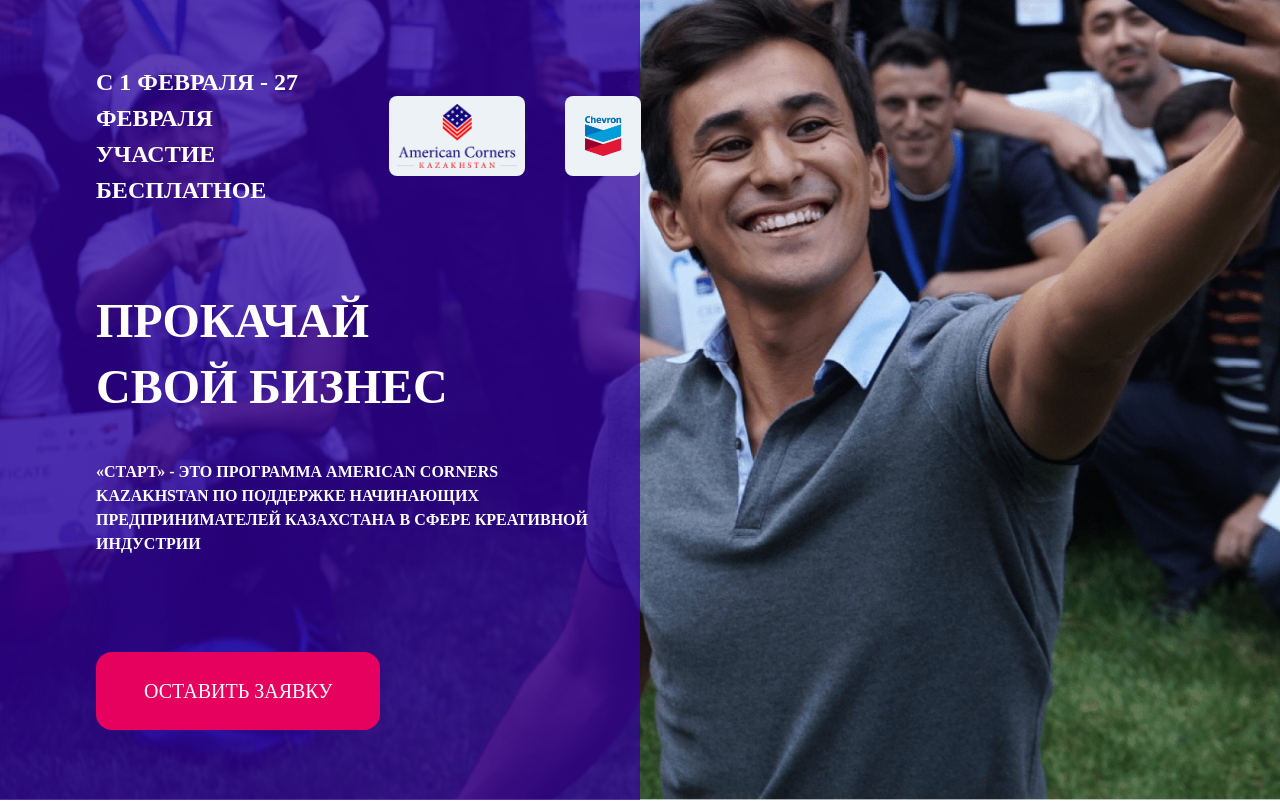
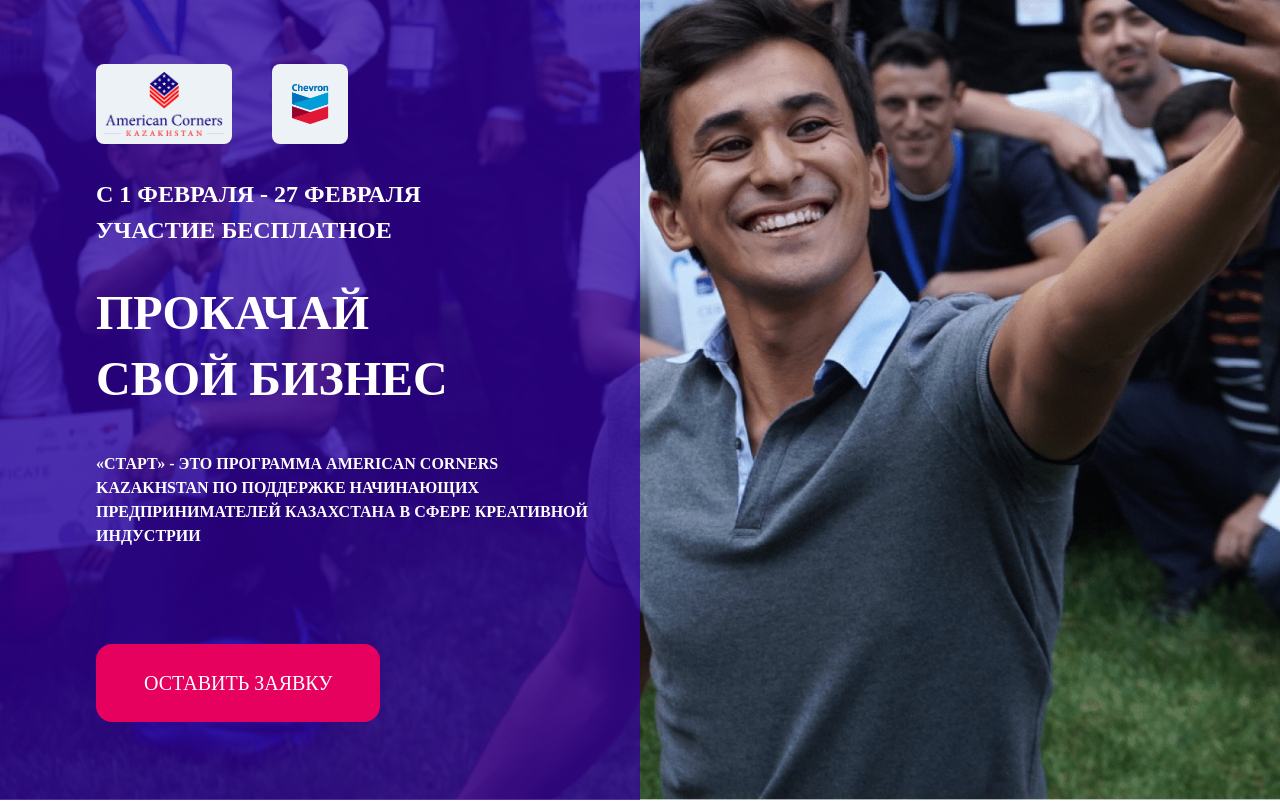
Before and after one commit to meerzulee/emir-conf, a Vue app: page / in a window 1280 px wide. Shown: the top 801 px of the page. Built offline with nearby package versions, Linux system fonts and the light colour scheme; the HTML template or start-up script is replaced by a standard one.

Commit message:
Minor changes

```diff
--- a/src/views/Home.vue
+++ b/src/views/Home.vue
@@ -12,13 +12,7 @@
         <div
           class="relative flex flex-col items-start py-16 pr-12 ml-40 text-left text-white tablet-mini:my-20 tablet:pr-0 tablet:text-center tablet:ml-0 tablet:items-center laptop:ml-24"
         >
-          <div class="flex justify-between items-center mb-20">
-            <h1 class="text-2xl font-bold mr-8">
-              с 1 февраля - 27 февраля <br />
-              участие бесплатное
-            </h1>
-
-            <div class="flex">
+          <div class="flex mb-8">
             <img
               src="@/assets/images/pic1.png"
               class="h-20 mr-10 p-2 rounded-lg bg-gray-200"
@@ -30,7 +24,11 @@
               alt=""
             />
           </div>
-          </div>
+          <h1 class="text-2xl font-bold mr-8 mb-8">
+            с 1 февраля - 27 февраля <br />
+            участие бесплатное
+          </h1>
+
           <h1
             class="font-extrabold leading-snug laptop:text-5xl desktop:text-6xl text-7sm"
           >
@@ -44,7 +42,12 @@
             начинающих предпринимателей Казахстана в сфере креативной индустрии
             <br class="desktop:hidden" />
           </h3>
-          <a target="blank" class="mt-24 cta-btn">Оставить заявку</a>
+          <a
+            target="blank"
+            href="https://docs.google.com/forms/d/1scsLj0-sXJAqd-4hCiFvzCHFCK8N99eGPtyfqmnxHoI/edit"
+            class="mt-24 cta-btn"
+            >Оставить заявку</a
+          >
         </div>
       </div>
       <!--  -->
@@ -199,7 +202,7 @@
         <div class="w-full mt-16 flex justify-center">
           <a
             target="blank"
-            href="https://docs.google.com/forms/d/1ez0_5uYnaQQ1xTcpAvLgesOTdc83XUnoT_TbOmidoAk/edit"
+            href="https://docs.google.com/forms/d/1scsLj0-sXJAqd-4hCiFvzCHFCK8N99eGPtyfqmnxHoI/edit"
             class="cta-btn bg-secondary"
             >То, что мне нужно</a
           >
@@ -315,7 +318,7 @@
           вместе
         </h1>
         <a
-          href="https://docs.google.com/forms/d/1ez0_5uYnaQQ1xTcpAvLgesOTdc83XUnoT_TbOmidoAk/edit"
+          href="https://docs.google.com/forms/d/1scsLj0-sXJAqd-4hCiFvzCHFCK8N99eGPtyfqmnxHoI/edit"
           class="cta-btn"
           target="blank"
           >Участвовать</a
```
Lines whose indentation alone changed are shown as unchanged.
